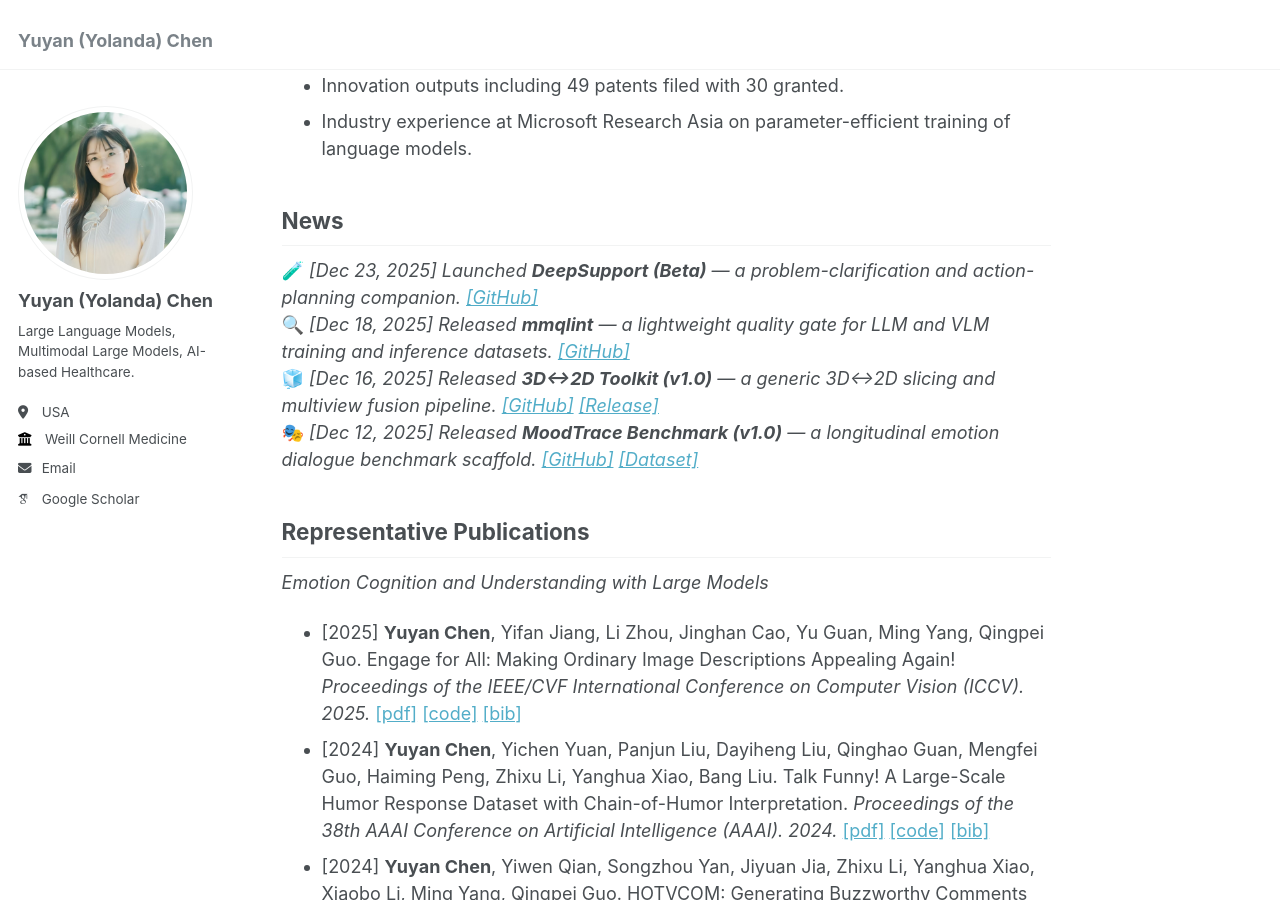
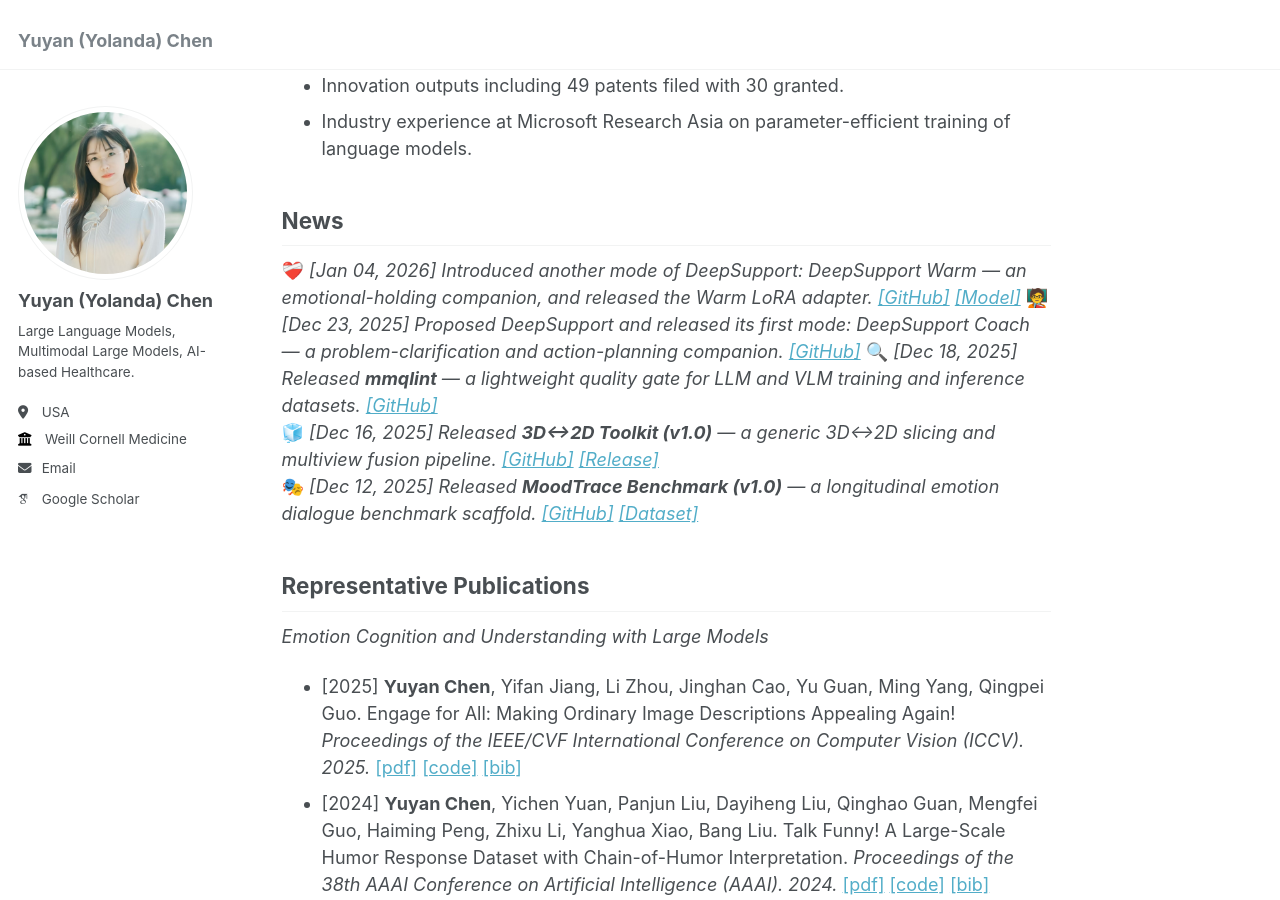
Before and after one commit to Yukyin/Yukyin.github.io, a Jekyll site: the page built from _pages/about.md, in a window 1280 px wide and 900 px high, scrolled down 519 px. Built offline with Jekyll 4.4.1, drawn with Linux system fonts in a browser that asks for light colours; some web fonts are replaced.

Commit message:
Update about page

```diff
--- a/_pages/about.md
+++ b/_pages/about.md
@@ -21,7 +21,8 @@ I am a Postdoctoral Fellow in Bioinformatics, Houston Methodist, Weill Cornell M
 
 
 ## News
-🧪 <em>[Dec 23, 2025] Launched **DeepSupport (Beta)** — a problem-clarification and action-planning companion. [[GitHub]](https://github.com/Yukyin/DeepSupport)</em>
+❤️‍🩹 <em>[Jan 04, 2026] Introduced another mode of DeepSupport: DeepSupport Warm — an emotional-holding companion, and released the Warm LoRA adapter. [[GitHub]](https://github.com/Yukyin/DeepSupport/tree/main/DeepSupport_Warm) [[Model]](https://huggingface.co/Yukyin/deepsupport-warm-lora-oss)</em>
+🧑‍🏫 <em>[Dec 23, 2025] Proposed DeepSupport and released its first mode: DeepSupport Coach — a problem-clarification and action-planning companion. [[GitHub]](https://github.com/Yukyin/DeepSupport/tree/main/DeepSupport_Coach)</em>
 🔍 <em>[Dec 18, 2025] Released **mmqlint** — a lightweight quality gate for LLM and VLM training and inference datasets. [[GitHub]](https://github.com/Yukyin/mmqlint)</em>
 🧊 <em>[Dec 16, 2025] Released **3D↔2D Toolkit (v1.0)** — a generic 3D↔2D slicing and multiview fusion pipeline. [[GitHub]](https://github.com/Yukyin/2d3d_toolkit) [[Release]](https://github.com/Yukyin/2d3d_toolkit/releases/tag/v1.0)</em>
 🎭 <em>[Dec 12, 2025] Released **MoodTrace Benchmark (v1.0)** — a longitudinal emotion dialogue benchmark scaffold. [[GitHub]](https://github.com/Yukyin/moodtrace-benchmark) [[Dataset]](https://huggingface.co/datasets/Yukyin/moodtrace-20d)</em>
```
